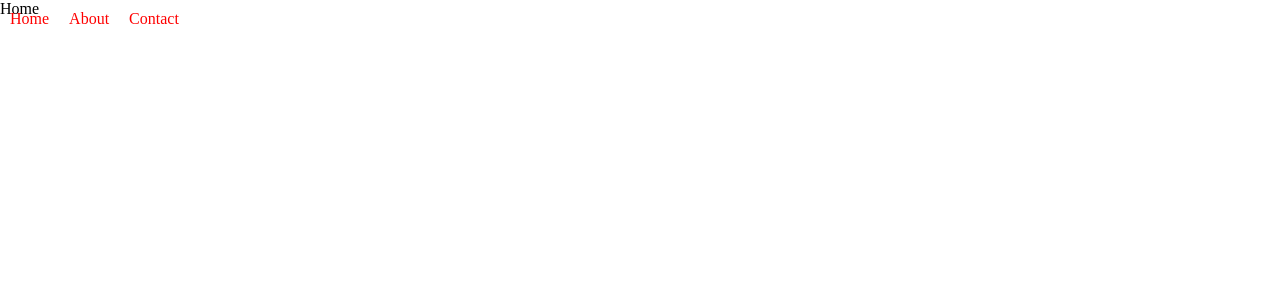
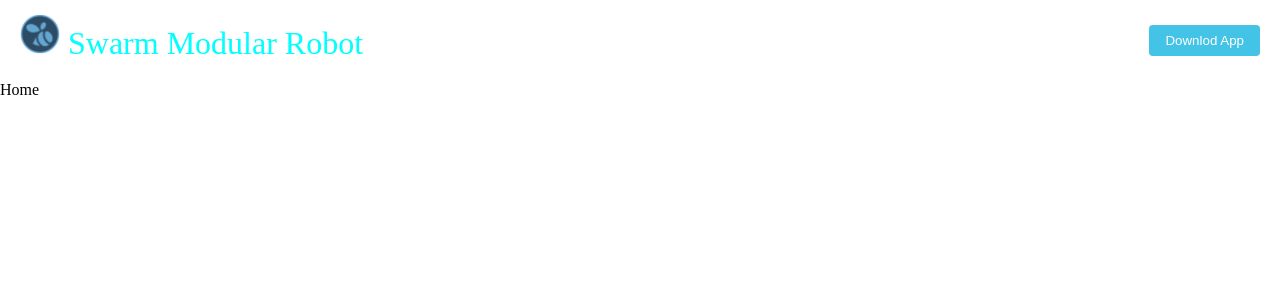
Before and after one commit to cepdnaclk/e19-3yp-Pera-Swarm-Modular-Robots, a React (Vite) app: page / in a window 1280 px wide. Shown: the top 300 px of the page. Built offline with nearby package versions, Linux system fonts and the light colour scheme.

Commit message:
add nav bar

```diff
--- a/src/components/Navbar/Navbar.css
+++ b/src/components/Navbar/Navbar.css
@@ -1,22 +1,55 @@
-nav {
-  background-color: rgba(0, 0, 0, 0);
-  position: fixed;
-  top: 0;
-  width: 100%;
-  z-index: 9999;
+/* Navbar.css */
+.navbar-card{
+  border-radius: 10px;
+  border-color: black;
+
+}
+.navbar {
+  display: flex;
+  justify-content: space-between;
+  align-items: center;
+  background: transparent;
+  /* background-color: #333; */
+  padding: 10px 20px;
+
+
 }
 
-ul {
-  list-style-type: none;
-  margin: 0;
-  padding: 0;
-  display: flex;
+.navbar-title {
+  color:aqua;
+  font-size: 2.0em;
+  font-family:'Times New Roman', Times, serif;
+  margin-bottom: 5px;
+
 }
 
-li {
-  margin: 10px;
+.navbar-title img {
+
+   width: 40px;
+  height: 40px;
+
 }
 
-.active {
-  color: red;
+.navbar-links {
+  display: flex;
+
+
+
 }
+
+.navbar-link {
+  color: white;
+  text-decoration: none;
+  padding: 20px 0 20px 20px;
+  font-size: 18px;
+
+}
+
+.navbar-button {
+  padding: 8px 16px;
+  background-color: #43c3e6;
+  color: white;
+  border: none;
+  border-radius: 4px;
+  cursor: pointer;
+}
--- a/src/components/Navbar/Navbar.jsx
+++ b/src/components/Navbar/Navbar.jsx
@@ -1,37 +1,64 @@
-import { useEffect } from "react"
-import "./Navbar.css";
-import useOnScreen from "hooks/useOnScreen";
+// import { useEffect } from "react"
+// import "./Navbar.css";
+// import useOnScreen from "hooks/useOnScreen";
 
-function Navbar({refs}){
-  const links = ["Home", "About", "Contact"];
-  const isOnScreen = refs.map((ref)=>useOnScreen(ref));
+// function Navbar({refs}){
+//   const links = ["Home", "About", "Contact"];
+//   const isOnScreen = refs.map((ref)=>useOnScreen(ref));
 
-  // scroll to page on nav item click
-  const handleClick = (ref) => {
-    ref.current?.scrollIntoView({ behaviour:'smooth'  })
-  }
+//   // scroll to page on nav item click
+//   const handleClick = (ref) => {
+//     ref.current?.scrollIntoView({ behaviour:'smooth'  })
+//   }
 
-  useEffect(()=>{
-    console.log(isOnScreen);
-  }, [isOnScreen])
+//   useEffect(()=>{
+//     console.log(isOnScreen);
+//   }, [isOnScreen])
 
-  return(
-    <nav>
-      <ul>
-        {
-          links.map((link, index)=>(
-            <li
-              className={isOnScreen[index] ? "active" : null}
-              key={index}
-              onClick={()=>{handleClick(refs[index])}}
-            >
-              {link}
-            </li>
-          ))
-        }
-      </ul>
+//   return(
+//     <nav>
+//       <ul>
+//         {
+//           links.map((link, index)=>(
+//             <li
+//               className={isOnScreen[index] ? "active" : null}
+//               key={index}
+//               onClick={()=>{handleClick(refs[index])}}
+//             >
+//               {link}
+//             </li>
+//           ))
+//         }
+//       </ul>
+//     </nav>
+//   );
+// }
+
+// Navbar.js
+
+import React from 'react';
+import './Navbar.css';
+import logo from 'assets/logo.svg';
+
+const Navbar = () => {
+  return (
+    <div className='navbar-card'>
+    <nav className="navbar">
+
+      <div className="navbar-title"><img src={logo}/> Swarm Modular Robot</div>
+      <div className="navbar-links">
+        <a href="#" className="navbar-link">Home</a>
+        <a href="#" className="navbar-link">Design</a>
+        <a href="#" className="navbar-link">Docs</a>
+        <a href="#" className="navbar-link">About Us</a>
+      </div>
+      <button className="navbar-button">Downlod App</button>
     </nav>
+    </div>
+
   );
-}
+};
+
+
 
 export default Navbar;
```
